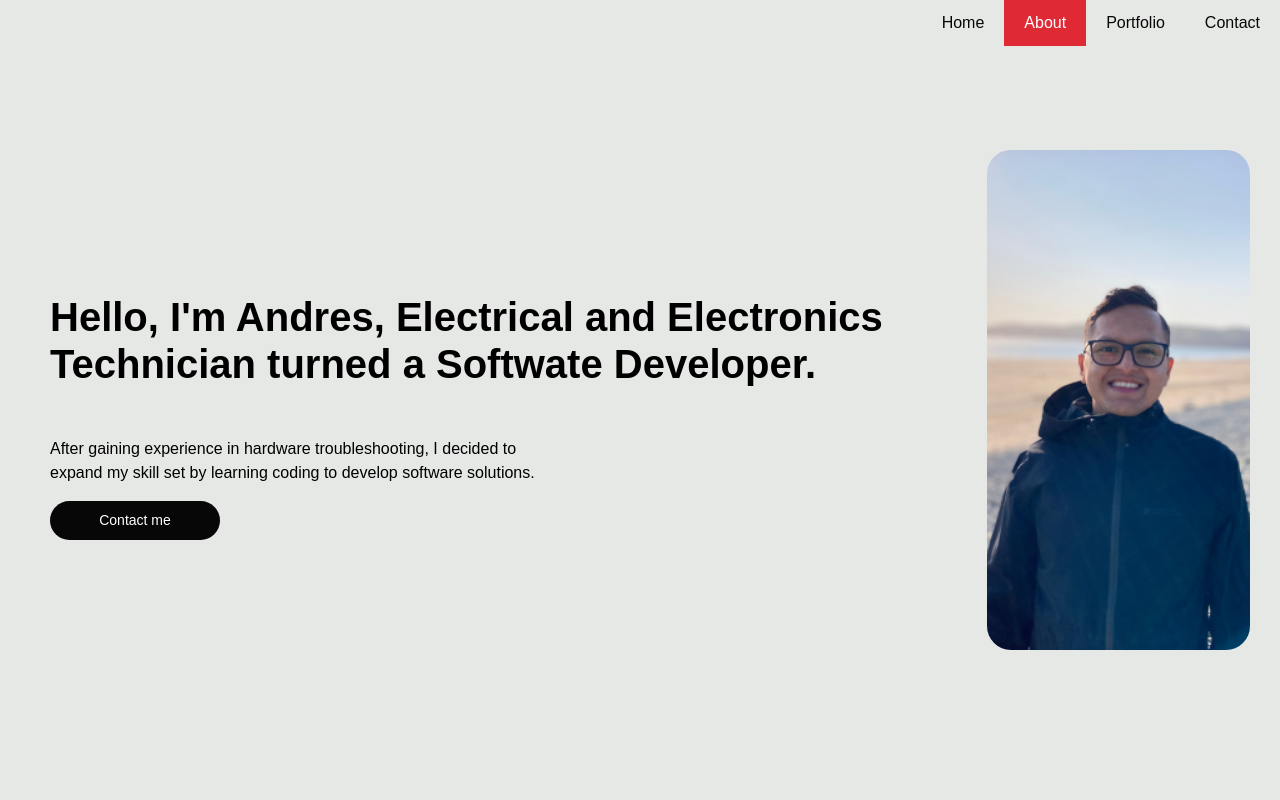
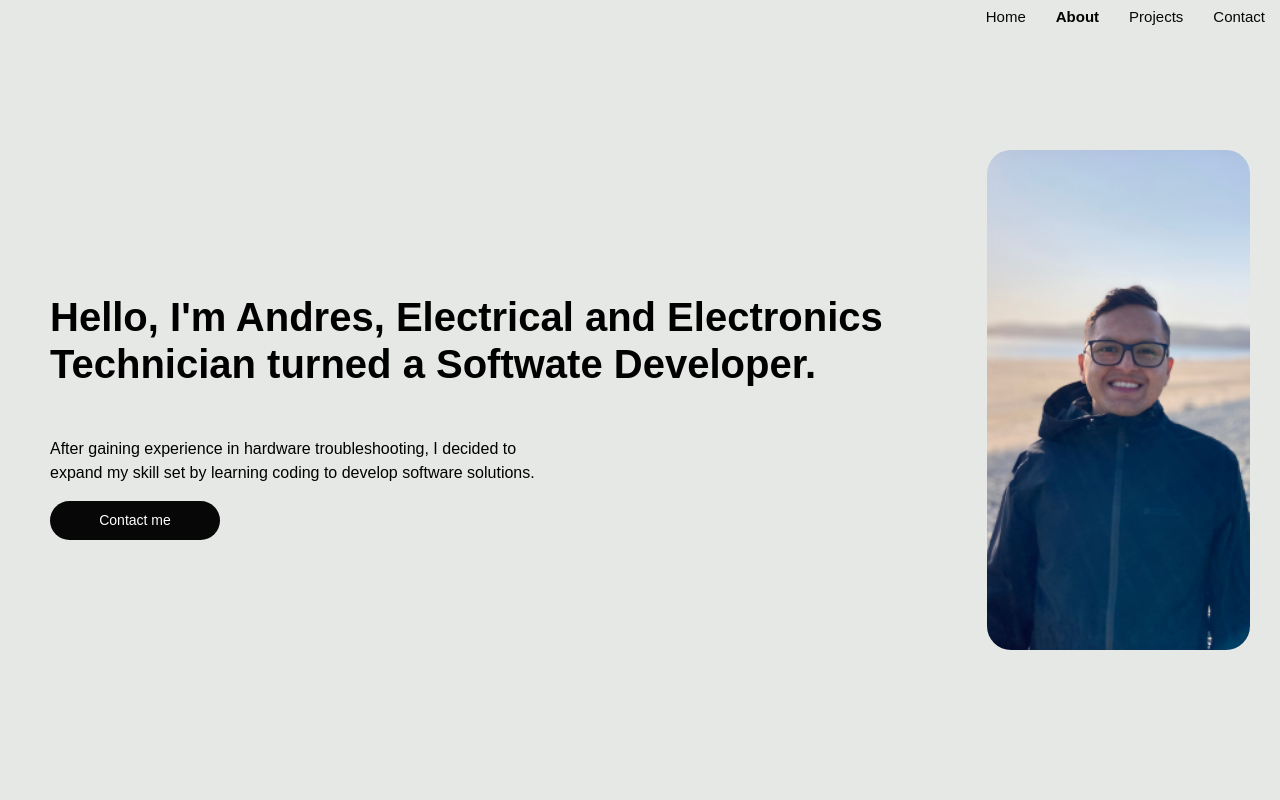
Before and after one commit to andres3m/personal-website, a React (Create React App) app: page / in a window 1280 px wide. Shown: the top 800 px of the page. Built offline with nearby package versions, Linux system fonts and the light colour scheme.

Commit message:
#9 NavBar update

```diff
--- a/src/App.css
+++ b/src/App.css
@@ -202,7 +202,7 @@ section {
 }
 
 footer {
-  padding-top: 50px;
+  padding-top: 10%;
   display: flex;
   flex-direction: column;
   align-items: center;
@@ -218,11 +218,11 @@ footer {
   text-decoration: none;
 }
 
-@media (max-width: 615px) {
+/* @media (max-width: 615px) {
   footer {
-    padding-top: 20px;
+    padding-top: 10%;
   }
-}
+} */
 
 #contact-button {
   display: flex;
--- a/src/Components/NavBar/navBar.css
+++ b/src/Components/NavBar/navBar.css
@@ -1,15 +1,10 @@
 .navbar {
   background-color: #E6E8E6;
-  overflow: hidden;
   position: fixed;
   width: 100%;
-  top: -35px; /* Initially hidden above the viewport */
+  top: 0; /* Keep the navbar at the top */
   z-index: 1000;
-  transition: top 0.3s ease-in-out;
-}
-
-.navbar.visible {
-  top: 0; /* Slide down into view */
+  transition: none; /* Remove the sliding transition */
 }
 
 .nav-links {
@@ -28,16 +23,17 @@
   display: block;
   color: #080708;
   text-align: center;
-  padding: 14px 20px;
+  padding: 8px 15px;
   text-decoration: none;
+  font-size: 15px;
 }
 
 .nav-links a:hover {
   background-color: #ddd;
-  color: #FDCA40;
 }
 
+
 .nav-links .active a {
-  background-color: #DF2935;
-  color: white;
+  color: rgb(0, 0, 0);
+  font-weight: 600;
 }
--- a/src/Components/NavBar/navBar.js
+++ b/src/Components/NavBar/navBar.js
@@ -3,8 +3,6 @@ import './navBar.css';
 
 const Navbar = () => {
   const [activeLink, setActiveLink] = useState('home');
-  const [isVisible, setIsVisible] = useState(true);
-  const [hasClicked, setHasClicked] = useState(false);
 
   const handleScroll = useCallback(() => {
     const sections = ['home', 'about', 'portfolio', 'contact'];
@@ -19,42 +17,26 @@ const Navbar = () => {
     }
   }, []);
 
-  const handleMouseMove = useCallback((e) => {
-    if (hasClicked) {
-      if (e.clientY < 60) {
-        setIsVisible(true);
-      } else {
-        setIsVisible(false);
-      }
-    }
-  }, [hasClicked]);
-
-  const handleClick = () => {
-    setHasClicked(true);
-  };
-
   useEffect(() => {
     window.addEventListener('scroll', handleScroll);
-    window.addEventListener('mousemove', handleMouseMove);
     return () => {
       window.removeEventListener('scroll', handleScroll);
-      window.removeEventListener('mousemove', handleMouseMove);
     };
-  }, [handleScroll, handleMouseMove]);
+  }, [handleScroll]);
 
   return (
-    <nav className={`navbar ${isVisible ? 'visible' : 'hidden'}`}>
+    <nav className="navbar">
       <ul className="nav-links">
-        <li className={activeLink === 'home' ? 'active' : ''} onClick={handleClick}>
+        <li className={activeLink === 'home' ? 'active' : ''}>
           <a href="#home">Home</a>
         </li>
-        <li className={activeLink === 'about' ? 'active' : ''} onClick={handleClick}>
+        <li className={activeLink === 'about' ? 'active' : ''}>
           <a href="#about">About</a>
         </li>
-        <li className={activeLink === 'portfolio' ? 'active' : ''} onClick={handleClick}>
-          <a href="#portfolio">Portfolio</a>
+        <li className={activeLink === 'portfolio' ? 'active' : ''}>
+          <a href="#portfolio">Projects</a>
         </li>
-        <li className={activeLink === 'contact' ? 'active' : ''} onClick={handleClick}>
+        <li className={activeLink === 'contact' ? 'active' : ''}>
           <a href="#contact">Contact</a>
         </li>
       </ul>
```
